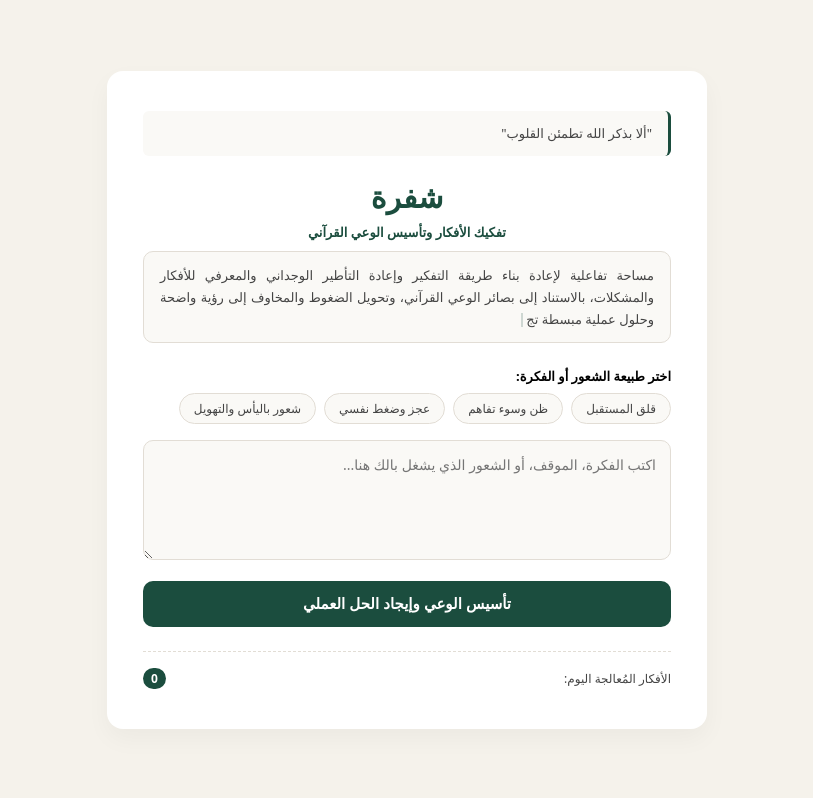
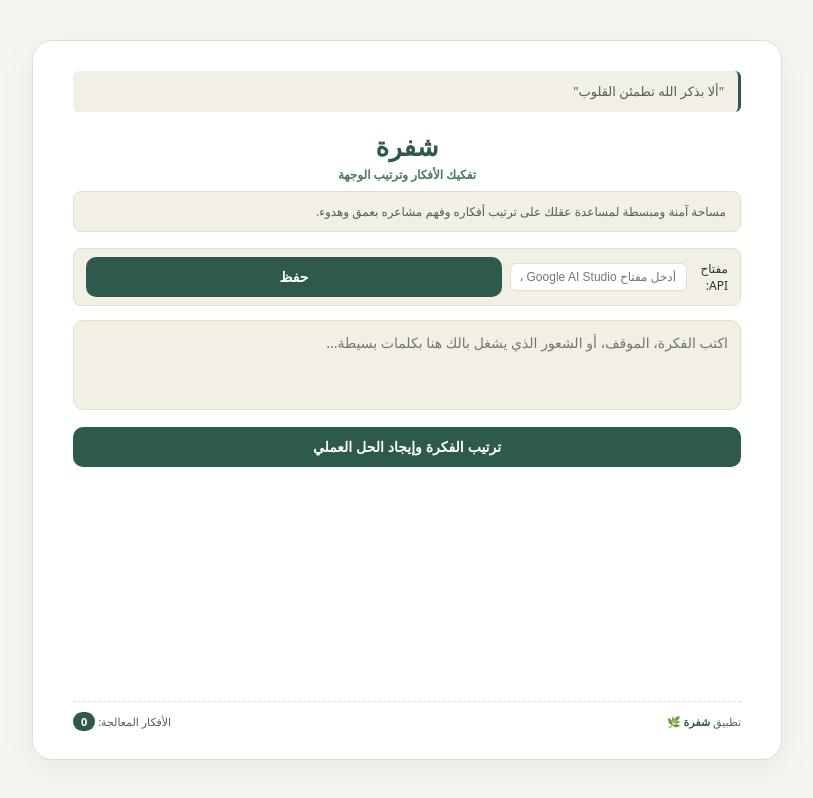
Before and after one commit to mery-im/Cognitive-refactor, a plain HTML site: page index.html in a window 1280 px wide. Shown: the whole page, without its empty margins (233-1046 px from the left). Drawn offline with Linux system fonts and the light colour scheme.

Commit message:
Update index.html

```diff
--- a/index.html
+++ b/index.html
@@ -3,17 +3,18 @@
 <head>
     <meta charset="UTF-8">
     <meta name="viewport" content="width=device-width, initial-scale=1.0">
-    <title>شفرة - الوعي القرآني</title>
+    <title>شفرة - الوعي والتوجيه</title>
     <style>
         :root {
-            --bg-color: #f5f2eb;
+            --bg-color: #f7f5ef;
             --card-bg: #ffffff;
-            --primary: #1b4d3e;
-            --primary-hover: #14382d;
-            --text-main: #000000;
-            --text-sub: #444444;
-            --border: #e2ddd5;
-            --accent-soft: #faf9f6;
+            --primary: #2d5a4c;
+            --primary-hover: #224438;
+            --accent-green: #4a7c59;
+            --text-main: #2c3531;
+            --text-sub: #555e58;
+            --border: #e3dec9;
+            --accent-soft: #f2efe4;
         }
 
         body {
@@ -21,7 +22,7 @@
             background-color: var(--bg-color);
             color: var(--text-main);
             margin: 0;
-            padding: 16px;
+            padding: 0;
             display: flex;
             justify-content: center;
             align-items: center;
@@ -31,26 +32,43 @@
 
         .container {
             background-color: var(--card-bg);
-            padding: 24px 20px;
-            border-radius: 16px;
-            box-shadow: 0 10px 25px rgba(0, 0, 0, 0.04);
             width: 100%;
-            max-width: 600px;
+            height: 100vh;
+            max-width: 100%;
+            padding: 20px;
             box-sizing: border-box;
+            display: flex;
+            flex-direction: column;
+            justify-content: space-between;
+            border: none;
+            box-shadow: none;
+            border-radius: 0;
         }
 
         @media (min-width: 768px) {
             .container {
-                padding: 40px 36px;
+                max-width: 750px;
+                height: 90vh;
+                max-height: 850px;
+                border-radius: 20px;
+                box-shadow: 0 10px 35px rgba(45, 90, 76, 0.08);
+                border: 1px solid var(--border);
+                padding: 30px 40px;
             }
+        }
+
+        .top-section {
+            overflow-y: auto;
+            flex-grow: 1;
+            padding-bottom: 10px;
         }
 
         .quote-box {
             background-color: var(--accent-soft);
             border-right: 3px solid var(--primary);
-            padding: 12px 16px;
+            padding: 10px 14px;
             border-radius: 6px;
-            margin-bottom: 20px;
+            margin-bottom: 16px;
             font-size: 13px;
             color: var(--text-sub);
             line-height: 1.6;
@@ -58,100 +76,73 @@
 
         header {
             text-align: center;
-            margin-bottom: 24px;
+            margin-bottom: 16px;
         }
 
         h1 {
             color: var(--primary);
             font-size: 26px;
-            margin: 0 0 6px 0;
-        }
-
-        @media (min-width: 768px) {
-            h1 {
-                font-size: 30px;
-            }
+            margin: 0 0 2px 0;
+            font-weight: 700;
         }
 
         .subtitle {
-            color: var(--primary);
-            font-size: 13px;
+            color: var(--accent-green);
+            font-size: 12px;
             font-weight: 600;
-            margin: 0 0 10px 0;
+            margin: 0 0 8px 0;
         }
 
         .app-description {
-            font-size: 13px;
+            font-size: 12px;
             color: var(--text-sub);
-            line-height: 1.7;
+            line-height: 1.6;
             background-color: var(--accent-soft);
-            padding: 12px 16px;
-            border-radius: 10px;
+            padding: 10px 14px;
+            border-radius: 8px;
             border: 1px solid var(--border);
-            margin-top: 10px;
             text-align: justify;
         }
 
-        /* مؤشر الكتابة الوامض */
-        .cursor {
-            display: inline-block;
-            width: 2px;
-            height: 14px;
-            background-color: var(--primary);
-            margin-right: 3px;
-            vertical-align: middle;
-            animation: blink 0.8s infinite;
+        .api-settings {
+            display: flex;
+            gap: 8px;
+            margin-bottom: 14px;
+            background: var(--accent-soft);
+            padding: 8px 12px;
+            border-radius: 8px;
+            border: 1px solid var(--border);
+            align-items: center;
+            font-size: 12px;
         }
 
-        @keyframes blink {
-            0%, 100% { opacity: 1; }
-            50% { opacity: 0; }
+        .api-settings input {
+            flex-grow: 1;
+            padding: 6px 10px;
+            border: 1px solid var(--border);
+            border-radius: 6px;
+            font-size: 12px;
+            outline: none;
+            background: #fff;
         }
 
-        .tags-label {
-            font-size: 13px;
-            font-weight: 600;
-            margin-bottom: 8px;
-            display: block;
-            color: var(--text-main);
-        }
-
-        .tags-container {
-            display: flex;
-            flex-wrap: wrap;
-            gap: 8px;
-            margin-bottom: 16px;
-        }
-
-        .tag {
-            background-color: var(--accent-soft);
-            border: 1px solid var(--border);
-            color: var(--text-sub);
-            padding: 6px 14px;
-            border-radius: 20px;
+        .api-settings button {
+            width: auto;
+            padding: 6px 12px;
             font-size: 12px;
-            cursor: pointer;
-            transition: all 0.2s ease;
-            user-select: none;
-        }
-
-        .tag.active, .tag:hover {
-            background-color: var(--primary);
-            color: #ffffff;
-            border-color: var(--primary);
         }
 
         textarea {
             width: 100%;
-            height: 120px;
-            padding: 14px;
+            height: 90px;
+            padding: 12px;
             border: 1px solid var(--border);
             border-radius: 10px;
             font-family: inherit;
             font-size: 14px;
-            resize: vertical;
+            resize: none;
             box-sizing: border-box;
-            margin-bottom: 16px;
+            margin-bottom: 12px;
             background-color: var(--accent-soft);
             color: var(--text-main);
             outline: none;
@@ -161,13 +152,13 @@
             border-color: var(--primary);
         }
 
-        button {
+        button.action-btn {
             background-color: var(--primary);
             color: #ffffff;
             border: none;
-            padding: 14px 20px;
+            padding: 12px 20px;
             border-radius: 10px;
-            font-size: 15px;
+            font-size: 14px;
             font-weight: bold;
             cursor: pointer;
             width: 100%;
@@ -179,13 +170,13 @@
             box-sizing: border-box;
         }
 
-        button:hover {
+        button.action-btn:hover {
             background-color: var(--primary-hover);
         }
 
         .result {
-            margin-top: 24px;
-            padding: 18px;
+            margin-top: 14px;
+            padding: 14px;
             background-color: var(--accent-soft);
             border: 1px solid var(--border);
             border-radius: 10px;
@@ -194,46 +185,27 @@
             display: none;
             line-height: 1.8;
             box-sizing: border-box;
+            white-space: pre-line;
+            max-height: 180px;
+            overflow-y: auto;
+            font-size: 13px;
         }
 
-        .result-section {
-            margin-bottom: 14px;
-        }
-
-        .result-section:last-child {
-            margin-bottom: 0;
-        }
-
-        .result-title {
-            font-weight: bold;
-            color: var(--primary);
-            margin-bottom: 4px;
-            font-size: 14px;
-            display: flex;
-            align-items: center;
-            gap: 6px;
-        }
-
-        .quran-verse {
-            font-style: italic;
-            color: #2c5e4b;
-            background-color: #f0ebe1;
-            padding: 8px 12px;
-            border-radius: 6px;
-            margin: 6px 0;
-            display: block;
-            font-weight: 500;
-        }
-
-        .stats-counter {
-            margin-top: 24px;
-            padding-top: 16px;
+        .footer-note {
+            margin-top: 10px;
+            padding-top: 12px;
             border-top: 1px dashed var(--border);
             display: flex;
             justify-content: space-between;
             align-items: center;
-            font-size: 12px;
+            font-size: 11px;
             color: var(--text-sub);
+            flex-shrink: 0;
+        }
+
+        .brand-name {
+            color: var(--primary);
+            font-weight: bold;
         }
 
         .counter-badge {
@@ -245,8 +217,8 @@
         }
 
         .spinner {
-            width: 16px;
-            height: 16px;
+            width: 14px;
+            height: 14px;
             border: 2px solid rgba(255, 255, 255, 0.3);
             border-radius: 50%;
             border-top-color: #fff;
@@ -262,53 +234,37 @@
 <body>
 
     <div class="container">
+        <div class="top-section">
             <div class="quote-box" id="quoteBox">
                 "وإن يمسسك الله بضر فلا كاشف له إلا هو"
             </div>
 
             <header>
                 <h1>شفرة</h1>
-            <p class="subtitle">تفكيك الأفكار وتأسيس الوعي القرآني</p>
-            <div class="app-description" id="typedDescription">
-                <span class="cursor"></span>
-            </div>
+                <p class="subtitle">تفكيك الأفكار وترتيب الوجهة</p>
+                <div class="app-description" id="typedDescription">مساحة آمنة ومبسطة لمساعدة عقلك على ترتيب أفكاره وفهم مشاعره بعمق وهدوء.</div>
             </header>
 
-        <span class="tags-label">اختر طبيعة الشعور أو الفكرة:</span>
-        <div class="tags-container">
-            <span class="tag" onclick="toggleTag(this)">قلق المستقبل</span>
-            <span class="tag" onclick="toggleTag(this)">ظن وسوء تفاهم</span>
-            <span class="tag" onclick="toggleTag(this)">عجز وضغط نفسي</span>
-            <span class="tag" onclick="toggleTag(this)">شعور باليأس والتهويل</span>
+            <!-- إعدادات المفتاح السرية والآمنة محلياً -->
+            <div class="api-settings" id="apiSettingsBar">
+                <span id="apiKeyLabel">مفتاح API:</span>
+                <input type="password" id="apiKeyInput" placeholder="أدخل مفتاح Google AI Studio هنا...">
+                <button class="action-btn" onclick="saveApiKey()">حفظ</button>
             </div>
 
-        <textarea id="userInput" placeholder="اكتب الفكرة، الموقف، أو الشعور الذي يشغل بالك هنا..."></textarea>
+            <textarea id="userInput" placeholder="اكتب الفكرة، الموقف، أو الشعور الذي يشغل بالك هنا بكلمات بسيطة..."></textarea>
 
-        <button id="submitBtn" onclick="processIdea()">
+            <button class="action-btn" id="submitBtn" onclick="processIdea()">
                 <span class="spinner" id="btnSpinner"></span>
-            <span id="btnText">تأسيس الوعي وإيجاد الحل العملي</span>
+                <span id="btnText">ترتيب الفكرة وإيجاد الحل العملي</span>
             </button>
 
-        <div class="result" id="resultBox">
-            <div class="result-section">
-                <div class="result-title">1. تأصيل الفكرة من الوعي القرآني:</div>
-                <div id="quranRoot"></div>
+            <div class="result" id="resultBox"></div>
         </div>
 
-            <div class="result-section">
-                <div class="result-title">2. التفكيك المعرفي وإعادة التأطير:</div>
-                <div id="reframingText"></div>
-            </div>
-
-            <div class="result-section">
-                <div class="result-title">3. الحل العملي المستنبط:</div>
-                <div id="practicalSolution"></div>
-            </div>
-        </div>
-
-        <div class="stats-counter">
-            <span>الأفكار المُعالجة اليوم:</span>
-            <span class="counter-badge" id="ideaCount">0</span>
+        <div class="footer-note">
+            <span>تطبيق <span class="brand-name">شفرة 🌿</span></span>
+            <div>الأفكار المعالجة: <span class="counter-badge" id="ideaCount">0</span></div>
         </div>
     </div>
 
@@ -323,69 +279,90 @@
         let count = 0;
         document.getElementById('quoteBox').innerText = quotes[Math.floor(Math.random() * quotes.length)];
 
-        // تأثير الكتابة حرفاً حرفاً للنص التعريفي
-        const textToType = "مساحة تفاعلية لإعادة بناء طريقة التفكير وإعادة التأطير الوجداني والمعرفي للأفكار والمشكلات، بالاستناد إلى بصائر الوعي القرآني، وتحويل الضغوط والمخاوف إلى رؤية واضحة وحلول عملية مبسطة تجلب السكينة والطمأنينة.";
-        const typedContainer = document.getElementById('typedDescription');
-        let charIndex = 0;
+        // التحقق مما إذا كان المفتاح مخزناً مسبقاً في المتصفح
+        window.onload = function() {
+            const savedKey = localStorage.getItem('gemini_api_key');
+            if (savedKey) {
+                document.getElementById('apiKeyInput').value = savedKey;
+                document.getElementById('apiKeyBar').style.display = 'none'; // إخفاء الشريط إذا كان المفتاح محفوظاً
+            }
+        };
 
-        function typeWriter() {
-            if (charIndex < textToType.length) {
-                const cursor = typedContainer.querySelector('.cursor');
-                const textNode = document.createTextNode(textToType.charAt(charIndex));
-                typedContainer.insertBefore(textNode, cursor);
-                charIndex++;
-                setTimeout(typeWriter, 25);
+        function saveApiKey() {
+            const key = document.getElementById('apiKeyInput').value.trim();
+            if (key) {
+                localStorage.setItem('gemini_api_key', key);
+                alert('تم حفظ المفتاح بنجاح في متصفحك!');
+                document.getElementById('apiKeyBar').style.display = 'none';
             } else {
-                const cursor = typedContainer.querySelector('.cursor');
-                if (cursor) cursor.remove();
+                alert('يرجى إدخال مفتاح صالح.');
             }
         }
 
-        window.onload = function() {
-            setTimeout(typeWriter, 400);
-        };
+        async function processIdea() {
+            let apiKey = localStorage.getItem('gemini_api_key') || document.getElementById('apiKeyInput').value.trim();
 
-        function toggleTag(element) {
-            element.classList.toggle('active');
+            if (!apiKey) {
+                alert('يرجى إدخال مفتاح الـ API الخاص بـ Google AI Studio في الخانة المخصصة أولاً.');
+                document.getElementById('apiKeyBar').style.display = 'flex';
+                return;
             }
 
-        function processIdea() {
             const input = document.getElementById('userInput').value.trim();
             if (!input) {
                 alert('يرجى كتابة الفكرة أو الشعور أولاً.');
                 return;
             }
 
-            const activeTag = document.querySelector('.tag.active');
-            const tagText = activeTag ? activeTag.innerText : 'الوعي العام';
-
             const btnText = document.getElementById('btnText');
             const btnSpinner = document.getElementById('btnSpinner');
             const resultBox = document.getElementById('resultBox');
-
-            const quranRoot = document.getElementById('quranRoot');
-            const reframingText = document.getElementById('reframingText');
-            const practicalSolution = document.getElementById('practicalSolution');
             const counter = document.getElementById('ideaCount');
 
             btnSpinner.style.display = 'inline-block';
-            btnText.innerText = 'جاري استجلاء الوعي القرآني واستنباط الحل...';
+            btnText.innerText = 'جاري التفكير وتحليل الفكرة...';
             resultBox.style.display = 'none';
 
-            setTimeout(() => {
-                btnSpinner.style.display = 'none';
-                btnText.innerText = 'تأسيس الوعي وإيجاد الحل العملي';
+            const url = `https://generativelanguage.googleapis.com/v1beta/models/gemini-1.5-flash:generateContent?key=${apiKey}`;
+            const systemInstruction = "أنت مساعد فكري ومعرفي مستوحى من الفكر النقدي وبصائر الدكتور نايف بن نهار. مهمتك هي: تفكيك الأفكار والأسئلة التي يطرحها المستخدم، كشف الخلفيات والتناقضات المعرفية إن وجدت، تقديم تحليل عقلي رصين وعميق، وصياغة حل عملي مبسط ومفهوم لكل الناس دون تعقيد. اجعل الإجابة مرتبة ومنسقة في نقاط واضحة.";
 
-                quranRoot.innerHTML = `هذه الفكرة (${input}) تتعلق بـ (${tagText}). يخبرنا القرآن الكريم أن الخواطر التي تُقلق الإنسان غالباً ما تنبع من استباق الأقدار أو تضخيم المخاوف، وكما قال تعالى: <span class="quran-verse">"إن الظن لا يغني من الحق شيئاً"</span>، فالقلب حين يغفل عن اليقين يستوحش من الظنون.`;
+            const data = {
+                contents: [
+                    {
+                        parts: [
+                            { text: systemInstruction + "\n\nفكرة المستخدم أو شعوره هو: " + input }
+                        ]
+                    }
+                ]
+            };
 
-                reframingText.innerHTML = `عقلك يتعامل مع فكرتك الحالية على أنها مأزق نهائي أو تهديد حقيقي، بينما هي في ميزان القرآن مجرد اختبار مؤقت أو "ابتلاء تقدير" لحكمة بالغة. الله سبحانه وتعالى لا يُحمل نفساً فوق وسعها، وما يبدو لك عقبة صعبة هو مسار إرساء للثقة والتوكل.`;
+            try {
+                const response = await fetch(url, {
+                    method: 'POST',
+                    headers: { 'Content-Type': 'application/json' },
+                    body: JSON.stringify(data)
+                });
 
-                practicalSolution.innerHTML = `<strong>الخطوة العملية:</strong> حرر مشاعرك من السيطرة الوهمية عبر تفويض الأمر (التوكل الفعلي)، وقسّم التحدي إلى عمل يومي صغير ومحدد، واردد بقلبك يقين الآية: <span class="quran-verse">"حسبي الله لا إله إلا هو عليه توكلت"</span> مع التركيز فقط على ما يقع ضمن قدرتك وصلاحيتك اليوم.`;
+                const resData = await response.json();
 
+                if (resData.error) {
+                    throw new Error(resData.error.message);
+                }
+
+                const reply = resData.candidates[0].content.parts[0].text;
+
+                resultBox.innerText = reply;
                 resultBox.style.display = 'block';
                 count++;
                 counter.innerText = count;
-            }, 1000);
+            } catch (error) {
+                resultBox.innerText = "حدث خطأ في الاتصال أو أن مفتاح الـ API غير صحيح. يرجى التأكد من المفتاح.";
+                resultBox.style.display = 'block';
+                document.getElementById('apiKeyBar').style.display = 'flex'; // إظهار خانة المفتاح مجدداً للتعديل
+            } finally {
+                btnSpinner.style.display = 'none';
+                btnText.innerText = 'ترتيب الفكرة وإيجاد الحل العملي';
+            }
         }
     </script>
 
```
Lines whose indentation alone changed are shown as unchanged.
